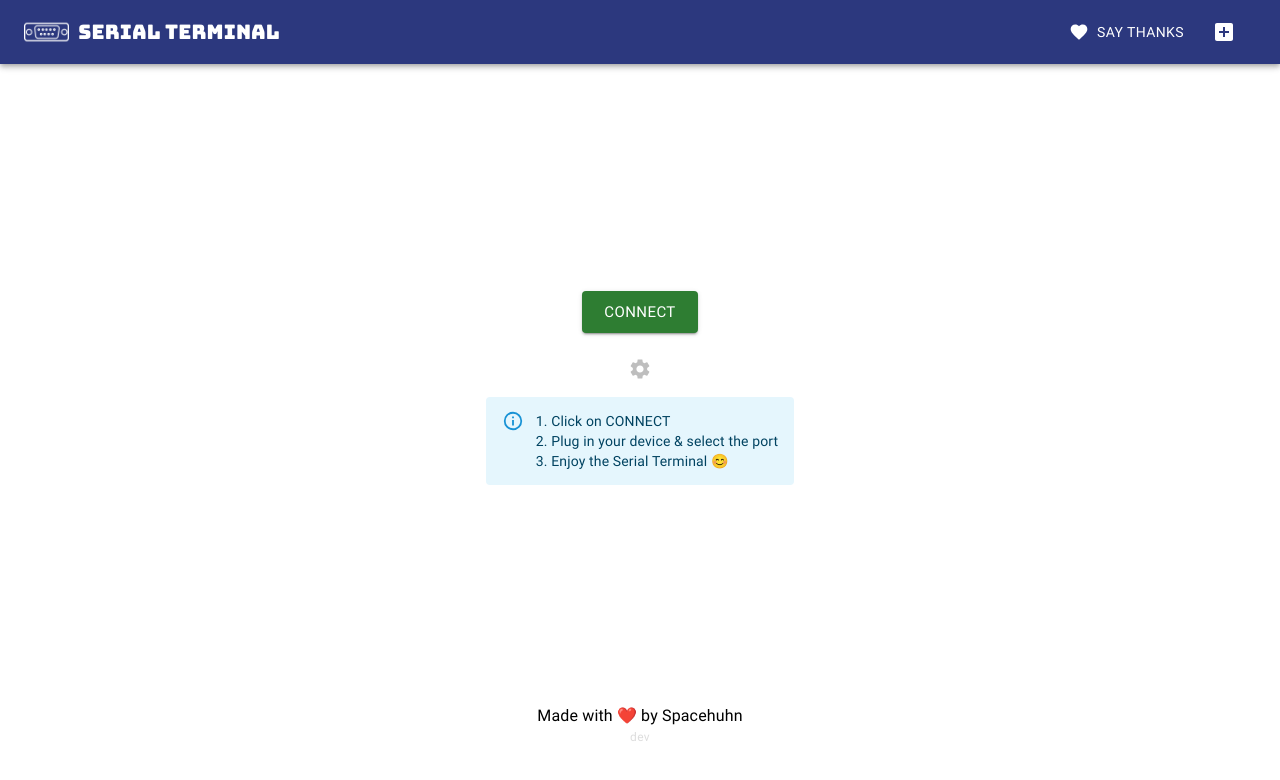
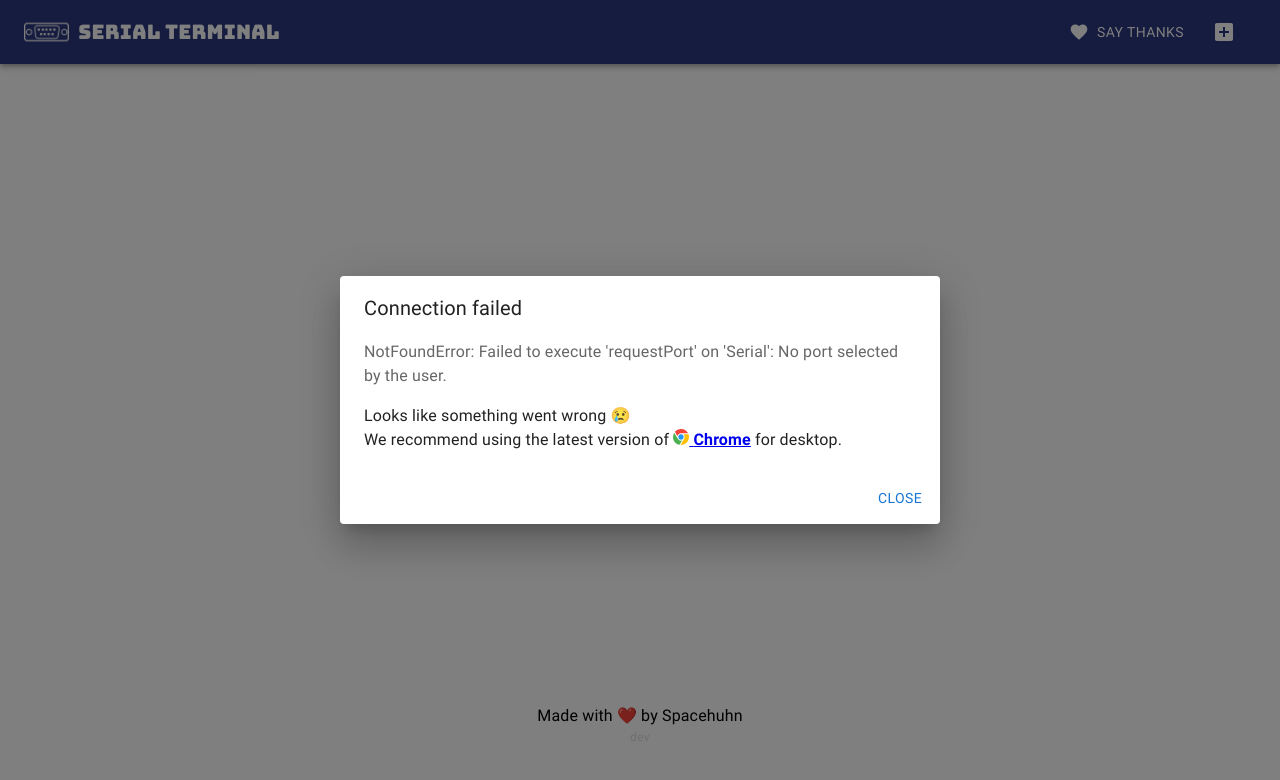
Before and after one commit to SpacehuhnTech/serialterminal, a React (Create React App) app: page / in a window 1280 px wide. Both pictures are taken after a click on the button "CONNECT". Shown: the top 780 px of the page. Built offline with nearby package versions, Linux system fonts and the light colour scheme.

Commit message:
Added error message if connection fails

```diff
--- a/src/App.js
+++ b/src/App.js
@@ -9,6 +9,7 @@ import Footer from './components/Footer'
 import Home from './components/Home'
 import Terminal from './components/Terminal'
 import Settings from './components/Settings'
+import ErrorMessage from './components/ErrorMessage'
 
 import Serial from './modules/Serial'
 import { setCookie, getCookie } from './modules/cookie.js'
@@ -56,6 +57,10 @@ function App() {
   // Settings Window Open
   const [settingsOpen, setSettingsOpen] = React.useState(false)
 
+  // Error Window
+  const [errorOpen, setErrorOpen] = React.useState(false)
+  const [errorMessage, setErrorMessage] = React.useState('')
+
   // Settings
   const settings = loadSettings()
   const [baudRate, setBaudRate] = React.useState(settings.baudRate)
@@ -88,7 +93,12 @@ function App() {
       //console.log(value)
     }
 
-    serial.requestPort()
+    serial.requestPort().then(res => {
+      if (res !== '') {
+        setErrorMessage(res)
+        setErrorOpen(true)
+      }
+    })
   }
   /*
   const disconnect = () => {
@@ -161,6 +171,13 @@ function App() {
         </Alert>
       </Snackbar>
 
+      {/* Error Message Window */}
+      <ErrorMessage
+        open={errorOpen}
+        close={() => setErrorOpen(false)}
+        message={errorMessage}
+      />
+
       {/* Footer */}
       <Footer />
     </Box>
--- /dev/null
+++ b/src/components/ErrorMessage.js
@@ -0,0 +1,46 @@
+import React from 'react'
+import PropTypes from 'prop-types'
+
+import Button from '@mui/material/Button'
+import Dialog from '@mui/material/Dialog'
+import DialogActions from '@mui/material/DialogActions'
+import DialogContent from '@mui/material/DialogContent'
+import DialogContentText from '@mui/material/DialogContentText'
+import DialogTitle from '@mui/material/DialogTitle'
+import Typography from '@mui/material/Typography'
+import ChromeIcon from '../icons/Chrome'
+
+const ErrorMessage = (props) => {
+
+    return (
+        <Dialog open={props.open} onClose={props.close}>
+            <DialogTitle>Connection failed</DialogTitle>
+
+            <DialogContent>
+                <DialogContentText>
+                    {props.message}
+                </DialogContentText>
+
+                <Typography sx={{ mt: 2 }}>
+                    Looks like something went wrong 😢<br />
+                    We recommend using the latest version of&nbsp;
+                    <a href='https://www.google.com/chrome/' target='blank'>
+                        <ChromeIcon fontSize='inherit' /> <b>Chrome</b>
+                    </a> for desktop.
+                </Typography>
+            </DialogContent>
+
+            <DialogActions>
+                <Button onClick={props.close} color='primary'>Close</Button>
+            </DialogActions>
+        </Dialog>
+    )
+}
+
+ErrorMessage.propTypes = {
+    open: PropTypes.bool,
+    close: PropTypes.func,
+    message: PropTypes.string,
+}
+
+export default ErrorMessage
--- a/src/modules/Serial.js
+++ b/src/modules/Serial.js
@@ -49,10 +49,10 @@ export default class Serial {
             //await port.open({ baudRate: 115200 })
         } catch (e) {
             console.error(e)
-            return
+            return `${e}`
         }
 
-        this.openPort()
+        return this.openPort()
     }
 
     async openPort() {
@@ -61,7 +61,7 @@ export default class Serial {
         } catch (e) {
             console.error(e)
             this.onFail()
-            return
+            return `${e}`
         }
 
         console.log(`[SERIAL] Connected`)
@@ -78,6 +78,8 @@ export default class Serial {
         this.open = true
 
         this.read()
+
+        return ''
     }
 
     async read() {
```
